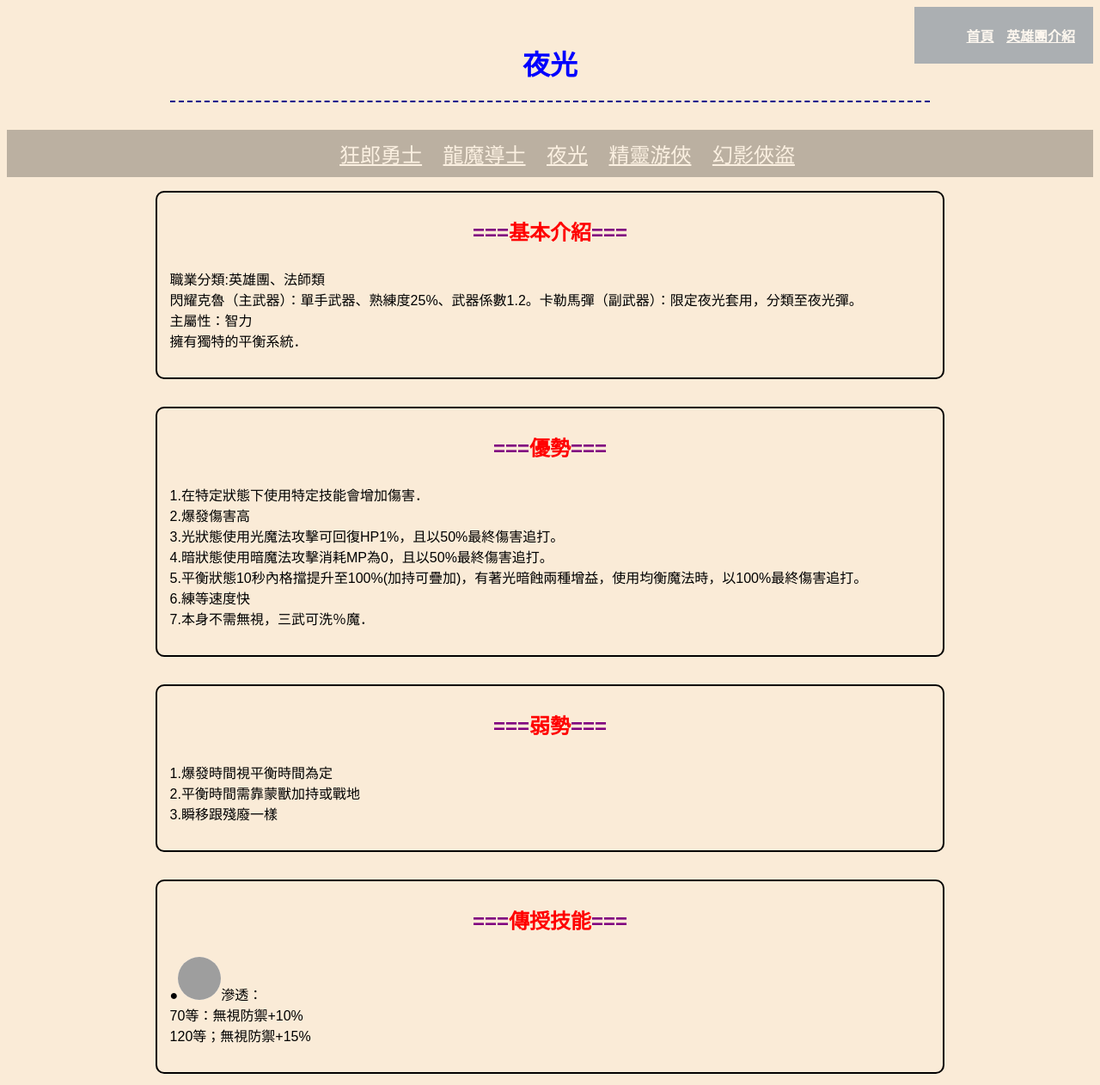
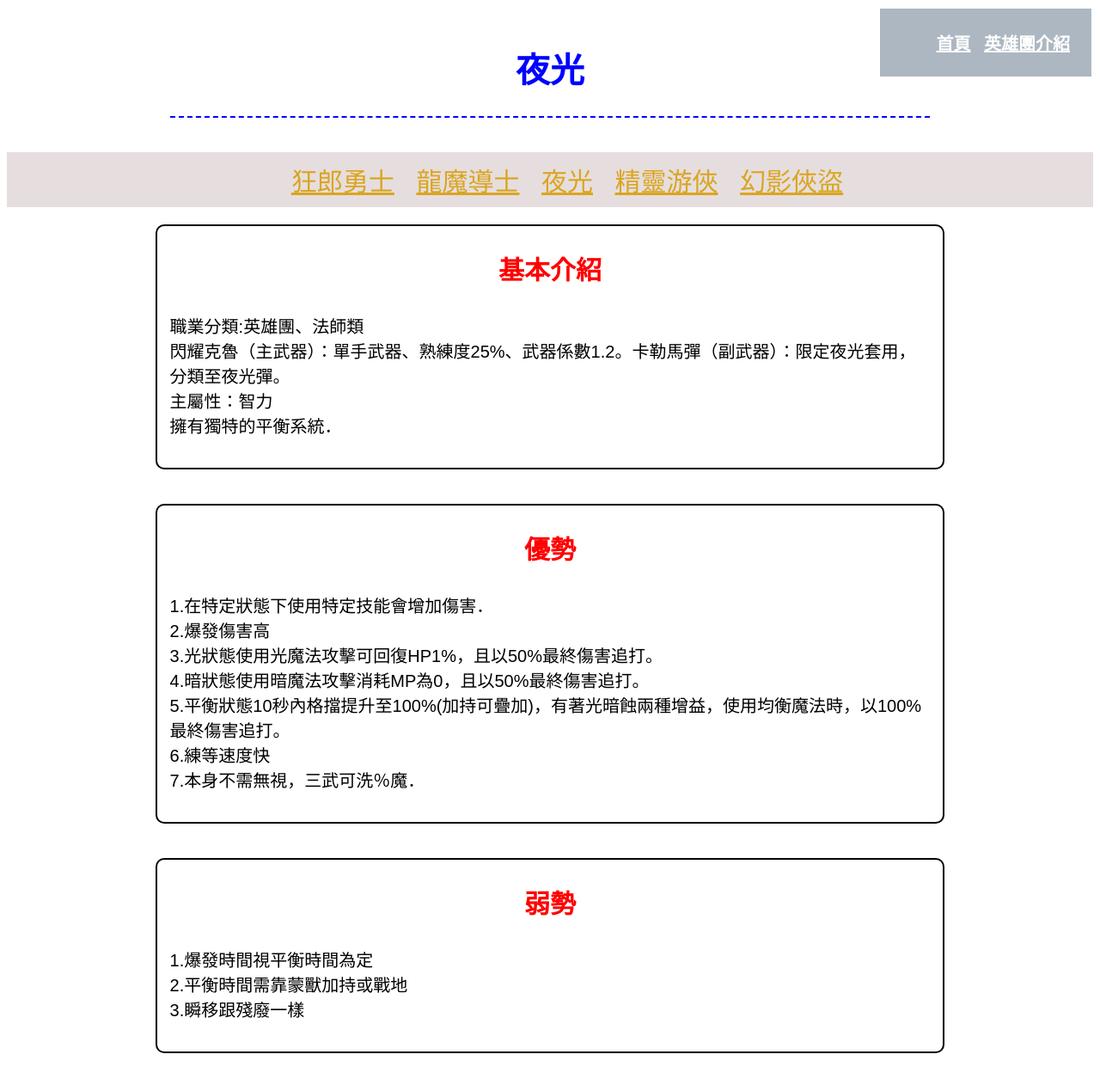
Before and after one commit to karmalight/karma.github.io, a plain HTML site: page 夜光.html in a window 1280 px wide. Shown: the top 1262 px of the page at 86% size. Drawn offline with Linux system fonts and the light colour scheme; grey boxes are pictures that could not be loaded.

Commit message:
Add files via upload

```diff
--- a/CSS/style_CSS_Selector.css
+++ b/CSS/style_CSS_Selector.css
@@ -1,11 +1,15 @@
                 * {
-                    font-size: 16px;
-                    font-family: Arial, Helvetica, sans-serif;
+                    font-size: 20px;
+                    font-family: Arial, Helvetica, sans-serif,標楷體;
                 }
 
                 body {
-                    background-color: antiquewhite;
+                    background-color: white;
                     margin-top: 50px;
+                    background-repeat:repeat;
+                    background-attachment:fixed;
+                    background-position: center;
+                    background-size: 100%
                 }
 
                 article,
@@ -23,7 +27,7 @@
                 }
 
                 header {
-                    border-bottom: 2px dashed darkblue;
+                    border-bottom: 2px dashed yellow;
                     text-align: center;
                     color: blue;
                 }
@@ -39,19 +43,20 @@
                     padding: 10px;
                     color: red;
                     font-size: 150%;
-                    text-align: center
+                    text-align: center;
+                    font-family: 標楷體
                 }
 
                 img {
-                    border-radius: 70%;
-                    width: 50px;
-                    height: 50px;
-                    background-color: white;
+                    border-radius: 100%;
+                    width: 100px;
+                    height: 100px;
+                    background-color: rgb(160, 167, 231);
                 }
 
                 h2::before,
                 h2::after {
-                    content: "===";
+                    content: "";
                     color: purple
                 }
 
@@ -61,9 +66,10 @@
                 }
 
                 h4 {
-                    color: green;
+                    color: red;
                     text-align: center;
-                    text-decoration: underline
+                    text-decoration: underline;
+                    font-family: 標楷體;
                 }
 
                 footer {
@@ -95,7 +101,7 @@
                     top: 0.5em;
                     right: 0.5em;
                     opacity: 0.6;
-                    padding: 0em 1em 0em 1em;
+                    padding: 1em 1em 1em 1em;
                 }
 
                 #u1 a:link,
@@ -140,4 +146,5 @@
 
                 h1 {
                     font-size: 200%;
+                    font-family: 標楷體;
                 }
--- a/CSS/style_CSS_Selector2.css
+++ b/CSS/style_CSS_Selector2.css
@@ -1,11 +1,14 @@
 * {
-    font-size: 16px;
-    font-family: Arial, Helvetica, sans-serif;
+    font-size: 20px;
+    font-family: Arial, Helvetica, sans-serif,標楷體;
 }
 
 body {
-    background-color: antiquewhite;
+    background-color: rgb(255, 255, 255);
     margin-top: 50px;
+
+
+
 }
 
 article,
@@ -23,7 +26,7 @@ section {
 }
 
 header {
-    border-bottom: 2px dashed darkblue;
+    border-bottom: 2px dashed blue;
     text-align: center;
     color: blue;
 }
@@ -44,14 +47,14 @@ h2 {
 
 img {
     border-radius: 70%;
-    width: 50px;
-    height: 50px;
+    width: 25px;
+    height: 25px;
     background-color: white;
 }
 
 h2::before,
 h2::after {
-    content: "===";
+    content: "";
     color: purple
 }
 
@@ -144,8 +147,7 @@ h1 {
 
 #n1 {
     text-align: center;
-    background-color: black;
-    opacity: 0.25;
+    background-color: rgba(192, 172, 172, 0.4);
     width: 100%;
 }
 
@@ -156,7 +158,7 @@ h1 {
 
 #u2 a:link,
 #u2 a:visited {
-    color: white;
+    color: goldenrod;
     font-size: 150%;
 }
 
```
